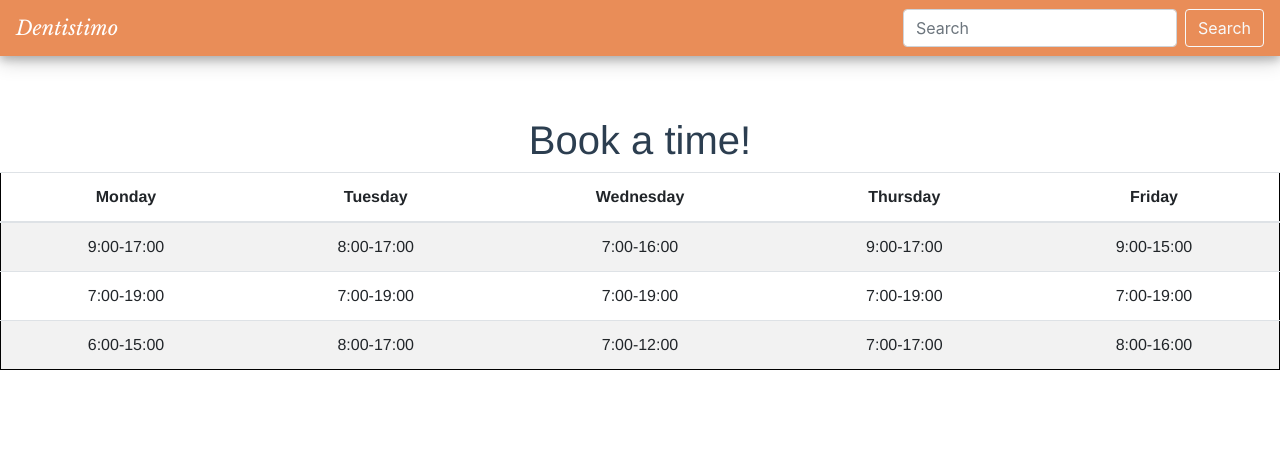
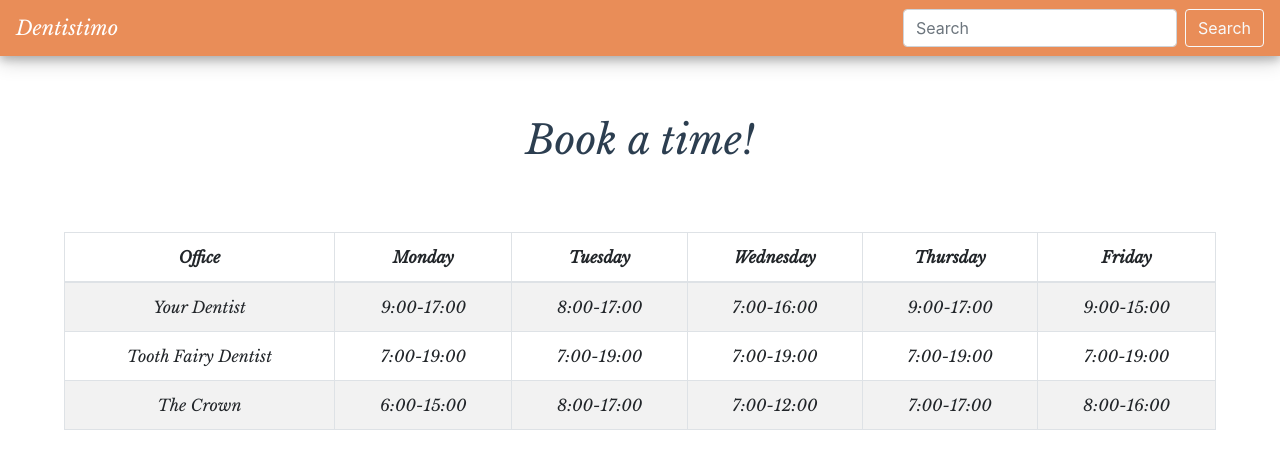
Before and after one commit to Brother-Blue/Dist.-Systems-booking-gui, a Vue app in the folder client/: page /booking in a window 1280 px wide. Shown: the top 468 px of the page. Built offline with nearby package versions, Linux system fonts and the light colour scheme; what vue-good-table would draw is missing.

Commit message:
Add styling  to booking view

```diff
--- a/client/src/App.vue
+++ b/client/src/App.vue
@@ -1,7 +1,7 @@
 <template>
   <div id="app">
     <nav id="navbar" class="navbar navbar-light justify-content-between" style="background-color: #e98d58;">
-      <a id="navbar-text" class="navbar-brand">Dentistimo</a>
+      <a id="navbar-text" class="navbar-brand" href="/">Dentistimo</a>
 
       <form id="large-screen" class="form-inline">
         <input class="form-control mr-sm-2" type="search" placeholder="Search" aria-label="Search">
--- a/client/src/components/TimeBooker.vue
+++ b/client/src/components/TimeBooker.vue
@@ -1,8 +1,8 @@
 <template>
   <div class="TimeBooker">
-      <b-table striped hover
+      <b-table bordered medium responsive striped hover
       :items="offices"
-      :fields="fields"/>
+      :fields="fields" id="table" align-h="center"/>
   </div>
 </template>
 
@@ -13,6 +13,10 @@ export default {
   data() {
       return {
           fields: [{
+                key: 'name',
+                label: 'Office'
+            },
+            {
                 key: 'openinghours.monday',
                 label: 'Monday'
             },
@@ -39,14 +43,4 @@ export default {
 </script>
 
 <style scoped>
-
-table, th, td {
-  border: 1px solid black;
-  border-collapse: collapse;
-}
-
-th, td {
-  padding: 15px;
-}
-
 </style>
--- a/client/src/views/Booking.vue
+++ b/client/src/views/Booking.vue
@@ -3,6 +3,7 @@
     <div id="map-div">
         <h1> Book a time!</h1>
         <TimeBooker
+        id="table"
         :offices="offices"/>
     </div>
   </div>
@@ -85,7 +86,7 @@ export default {
 
 <style>
 #home {
-  font-family: Avenir, Helvetica, Arial, sans-serif;
+  font-family: 'Libre Baskerville', serif;
   -webkit-font-smoothing: antialiased;
   -moz-osx-font-smoothing: grayscale;
   text-align: center;
@@ -100,4 +101,14 @@ export default {
 #decription {
     margin: 2em;
 }
+
+h1 {
+  padding-bottom: 1.5em;
+}
+
+#table {
+  padding-left: 4em;
+  padding-right: 4em;
+}
+
 </style>
```
